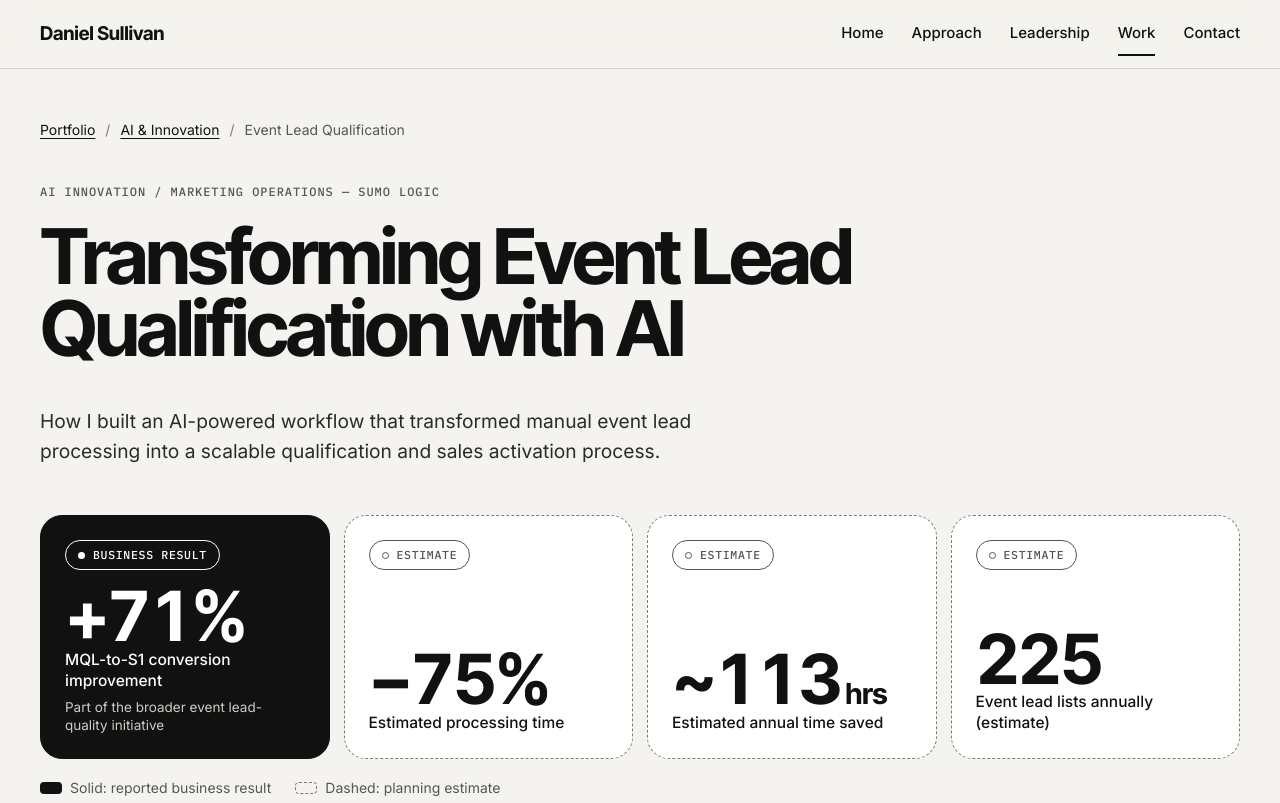
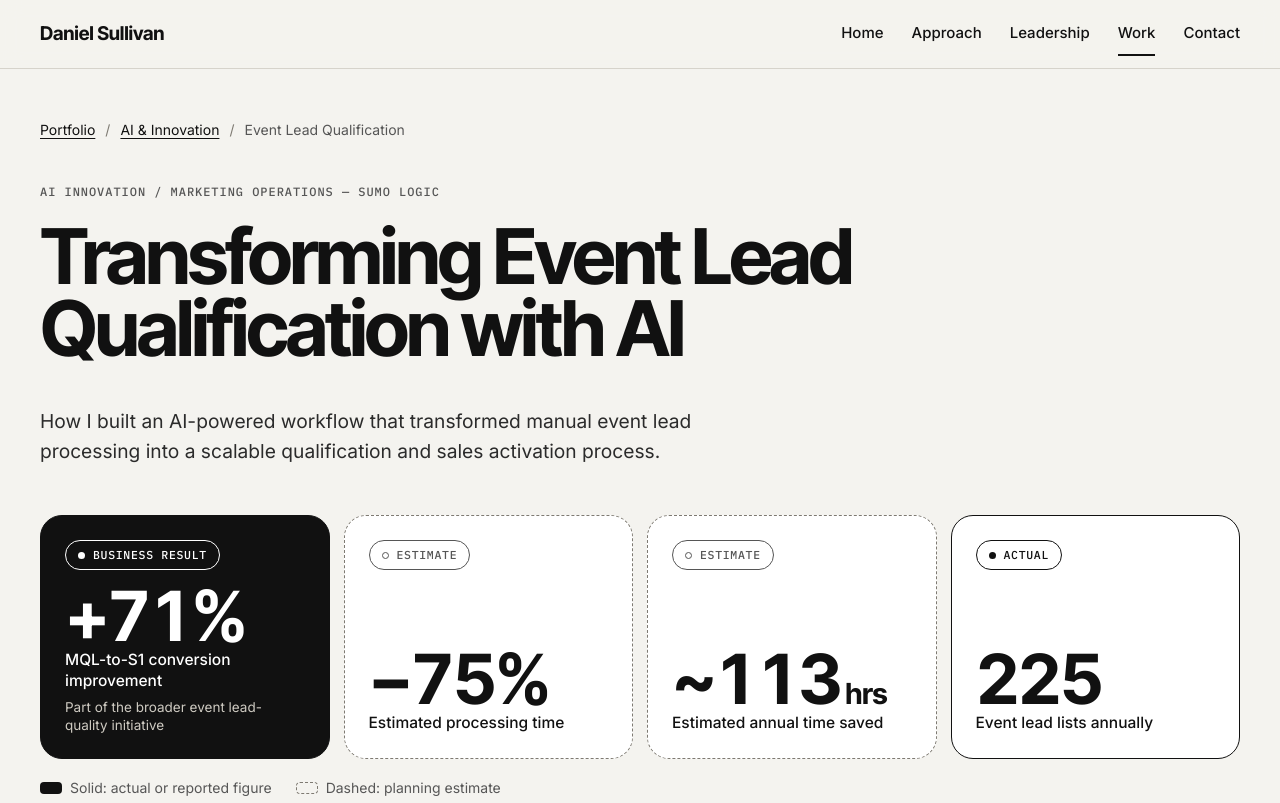
Before and after one commit to daniesul/portfolio, a plain HTML site: page ai-event-lead-qualification.html in a window 1280 px wide. Shown: the top 803 px of the page. Drawn offline with Linux system fonts and the light colour scheme.

Commit message:
Mark 225 annual lead lists as an actual figure, not an estimate
Co-Authored-By: Claude Sonnet 5.5 <noreply@anthropic.com>
Claude-Session: https://claude.ai/code/session_01CUZA3ZhJBPCmDMeWag4vKV

```diff
--- a/ai-event-lead-qualification.html
+++ b/ai-event-lead-qualification.html
@@ -83,6 +83,8 @@ a{color:#111111}a:hover{color:#565656}
 .hero-grid .lede{grid-column:1 / span 8}
 .kpis{list-style:none;margin:48px 0 0;padding:0;display:grid;grid-template-columns:repeat(4,minmax(0,1fr));gap:14px}
 .kpi{border-radius:22px;padding:24px;background:var(--paper);border:1.5px dashed var(--dash);display:flex;flex-direction:column;gap:14px;min-height:220px;justify-content:space-between}
+.kpi--actual{border:1.5px solid var(--ink)}
+.kpi--actual .kpi-top{color:var(--ink) !important}
 .kpi--result{background:var(--ink);border:1.5px solid var(--ink);color:#fff}
 .kpi-n{font-family:'Inter Tight',sans-serif;font-weight:700;font-size:clamp(46px,5.4vw,80px);letter-spacing:-.04em;line-height:.95;font-variant-numeric:tabular-nums}
 .kpi-l{margin:0;font-weight:500;font-size:15.5px;line-height:1.35}
@@ -302,12 +304,12 @@ html,body{overflow-x:clip}
 <div class="kpi-top"><span class="tag"><span class="dot dot--o"></span>Estimate</span></div>
 <div><div class="kpi-n">~113<span class="u"> hrs</span></div><p class="kpi-l">Estimated annual time saved</p></div>
 </li>
-<li class="kpi">
-<div class="kpi-top"><span class="tag"><span class="dot dot--o"></span>Estimate</span></div>
-<div><div class="kpi-n">225</div><p class="kpi-l">Event lead lists annually (estimate)</p></div>
+<li class="kpi kpi--actual">
+<div class="kpi-top"><span class="tag"><span class="dot"></span>Actual</span></div>
+<div><div class="kpi-n">225</div><p class="kpi-l">Event lead lists annually</p></div>
 </li>
 </ul>
-<p class="legend" aria-label="Legend"><span><i class="key key--s" aria-hidden="true"></i>Solid: reported business result</span><span><i class="key key--d" aria-hidden="true"></i>Dashed: planning estimate</span></p>
+<p class="legend" aria-label="Legend"><span><i class="key key--s" aria-hidden="true"></i>Solid: actual or reported figure</span><span><i class="key key--d" aria-hidden="true"></i>Dashed: planning estimate</span></p>
 </section>
 
 <!-- 2. Before / After centerpiece -->
```
